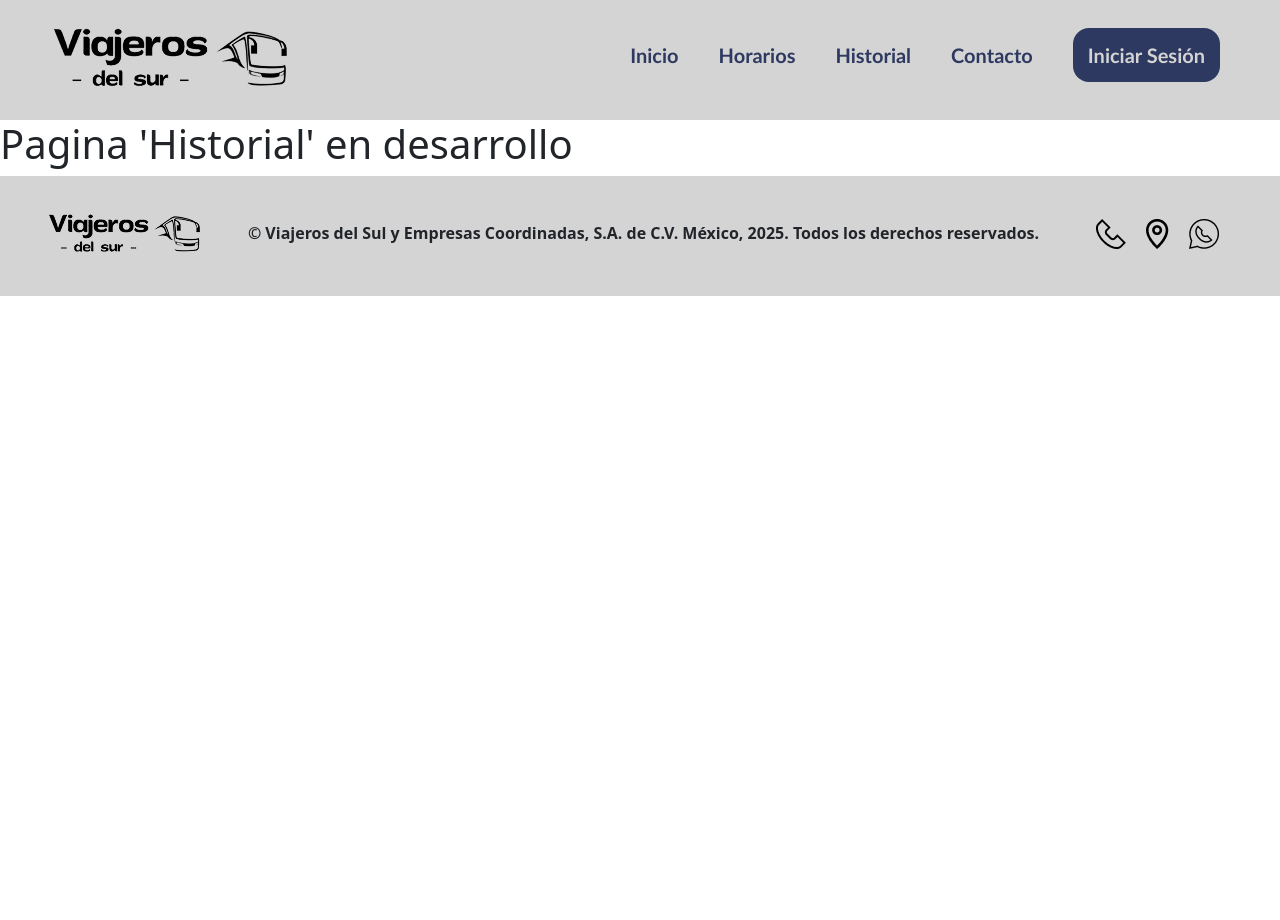
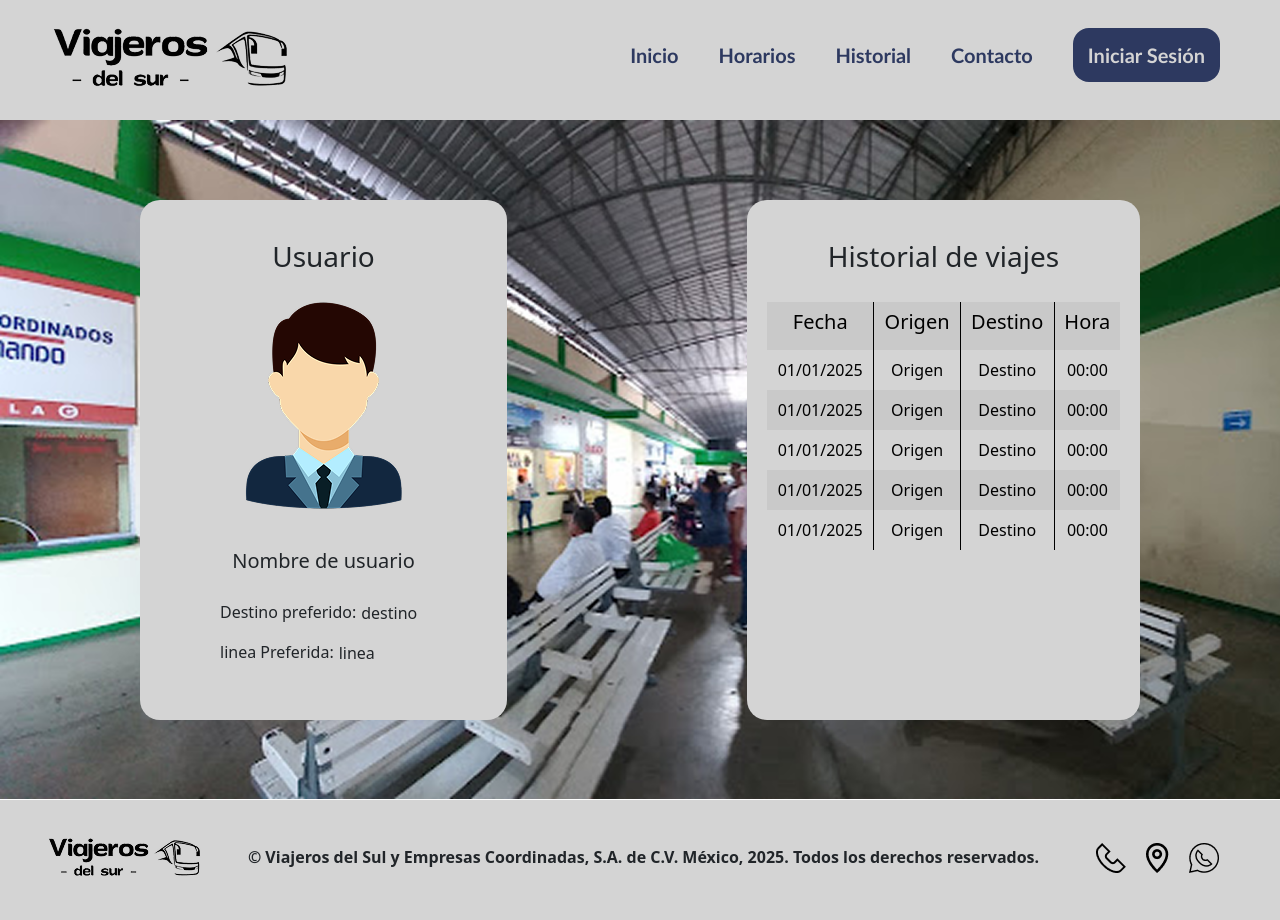
Before and after one commit to JoshuaBarrantesMena/ProyectoWeb, a PHP site: page /ejerciciosphp/index.php?hi=historial in a window 1280 px wide. Before the commit the page ends 296 px from the top, so only its background shows below. Run offline with PHP 8.4, Linux system fonts and the light colour scheme.

Commit message:
Pagina Historial completa
Visual de la pagina Historial terminada, falta funcionamiento general

```diff
--- a/view/css/style.css
+++ b/view/css/style.css
@@ -221,7 +221,7 @@ footer{
 |------------------------------------------------login.php---------------------------------------------------|
 */
 .Login{
-    background: url("../img/InicioBG.png");
+    background: url("../img/LoginBG.png");
     background-size: 100%;
     background-repeat: no-repeat;
     padding: 20px;
@@ -247,9 +247,6 @@ footer{
 }
 #Login_input{
     width: 400px;
-}
-.Login_left{
-
 }
 #Login_info{
     padding-right: 100px;
@@ -289,7 +286,96 @@ footer{
 /*
 |------------------------------------------------historial.php-----------------------------------------------|
 */
+.Historial{
+    background: url("../img/InicioBG.png");
+    background-size: 100%;
+    background-repeat: no-repeat;
+    padding: 20px;
+    justify-content: center;
+}
+.Historial_content{
+    display: flex;
+    justify-content: center;
+    align-items: center;
+}
+.Historial_left{
+    width: 50%;
+    flex: 2;
+    margin: 60px;
+    margin-left: 120px;
+    margin-right: 120px;
+}
+.Historial_right{
+    width: 50%;
+    flex: 3;
+    margin: 60px;
+    margin-left: 120px;
+    margin-right: 120px;
+}
+.Historial_user{
+    background-color: #D4D4D4;
+    text-align: center;
+    padding: 40px;
+    padding-left: 80px;
+    padding-right: 80px;
+    border-radius: 20px;
+    max-height: 520px;
+}
+.Historial_user H3{
+    padding-bottom: 20px;
+}
+.Historial_user h5{
+    padding-bottom: 20px;
+}
+.Historial_user img{
+    padding-bottom: 40px;
+}
+.Historial_user div{
+    padding-bottom: 20;
+}
+#Historial_user_text{
+    display: flex;
+    justify-content: left;
+    align-items: left;
+}
+#Historial_user_text h6{
+    padding-top: 2.5px;
+    padding-right: 5px;
+}
 
+.Historial_list{
+    background-color: #D4D4D4;
+    text-align: center;
+    padding: 40px;
+    padding-left: 20px;
+    padding-right: 20px;
+    border-radius: 20px;
+    height: 520px;
+    max-height: 520px;
+}
+.Historial_list h3{
+    padding-bottom: 20px;
+}
+.Historial_list table {
+    width: 100%;
+    border: none;
+}
+
+.Historial_list td {
+    background-color: #D4D4D4;
+    border-top: none;
+    border-bottom: none;
+    border-left: 1px solid black;
+    border-right: 1px solid black;
+}
+
+.Historial_list td:first-child {
+    border-left: none;
+}
+
+.Historial_list td:last-child {
+    border-right: none;
+}
 
 
 /*
--- a/view/historial/historial.php
+++ b/view/historial/historial.php
@@ -1,3 +1,45 @@
 <?php require('view/layout/header.php');?>
-<h1>Pagina 'Historial' en desarrollo</h1>
+    <section class="Historial">
+        <div class="Historial_content">
+            <div class="Historial_left">
+                <div class="Historial_user">
+                    <h3>Usuario</h3>
+                    <img src="view/img/DefaultUser.png">
+                    <h5>Nombre de usuario</h5>
+                    <div id="Historial_user_text">
+                        <h6>Destino preferido: </h6>
+                        <p>destino</p>
+                    </div>
+                    <div id="Historial_user_text">
+                        <h6>linea Preferida: </h6>
+                        <p>linea</p>
+                    </div>
+                </div>
+            </div>
+            <div class="Historial_right">
+                <div class="Historial_list">
+                    <h3>Historial de viajes</h3>
+                    <table class="table table-striped">
+                        <tr>
+                            <td><h5>Fecha</h5></td>
+                            <td><h5>Origen</h5></td>
+                            <td><h5>Destino</h5></td>
+                            <td><h5>Hora</h5></td>
+                        </tr>
+                        <?php  //Despliegue de historial de ejemplo
+                        $num1 = 0;
+                        for($num1; $num1 < 5; $num1++){
+                            echo "<tr>";
+                                echo "<td>01/01/2025</td>";
+                                echo "<td>Origen</td>";
+                                echo "<td>Destino</td>";
+                                echo "<td>00:00</td>";
+                            echo "</tr>";
+                        }
+                        ?>
+                    </table>
+                </div>
+            </div>
+        </div>
+    </section>
 <?php require('view/layout/footer.php');?>
```
Also changed, not shown: view/img/DefaultUser.png (added).
